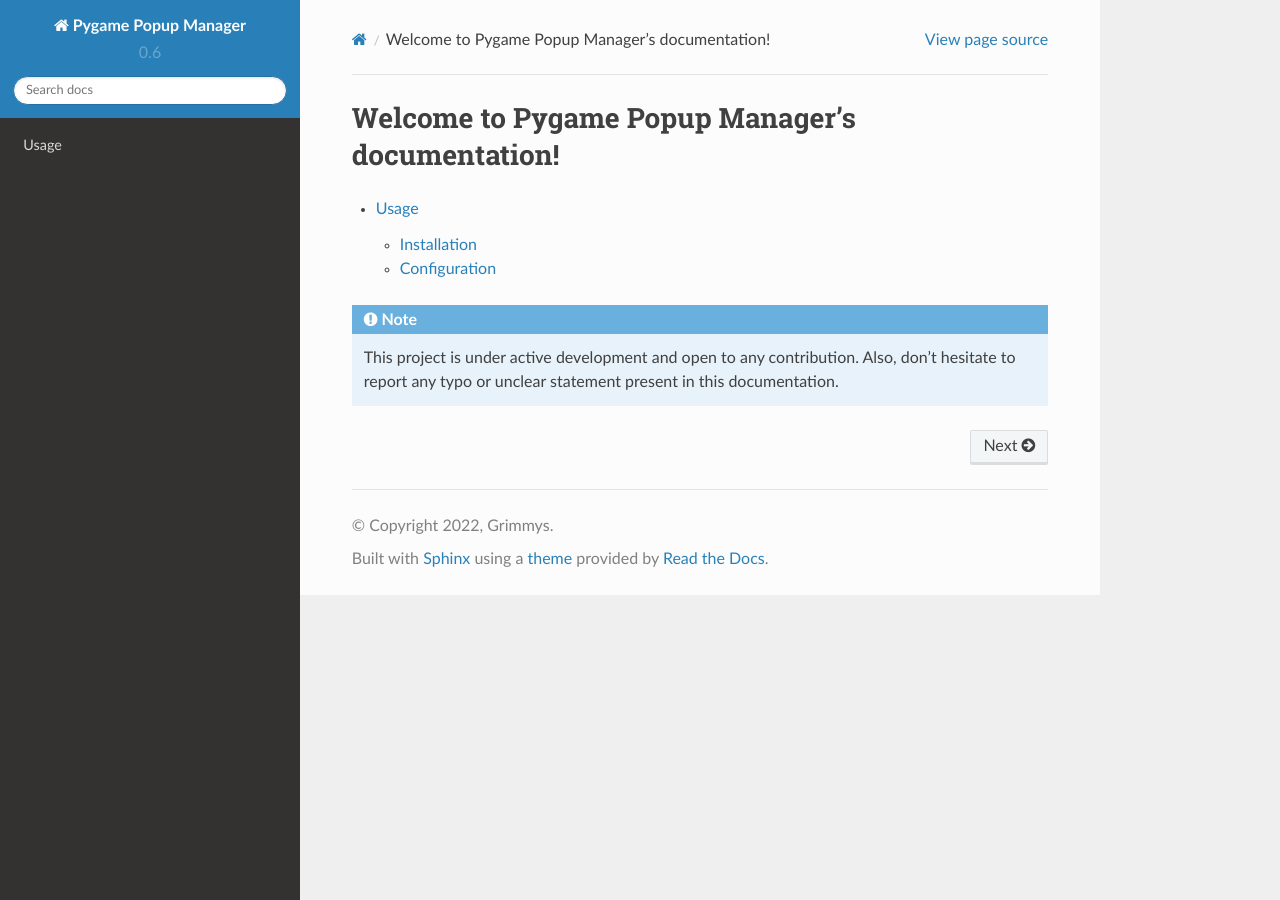
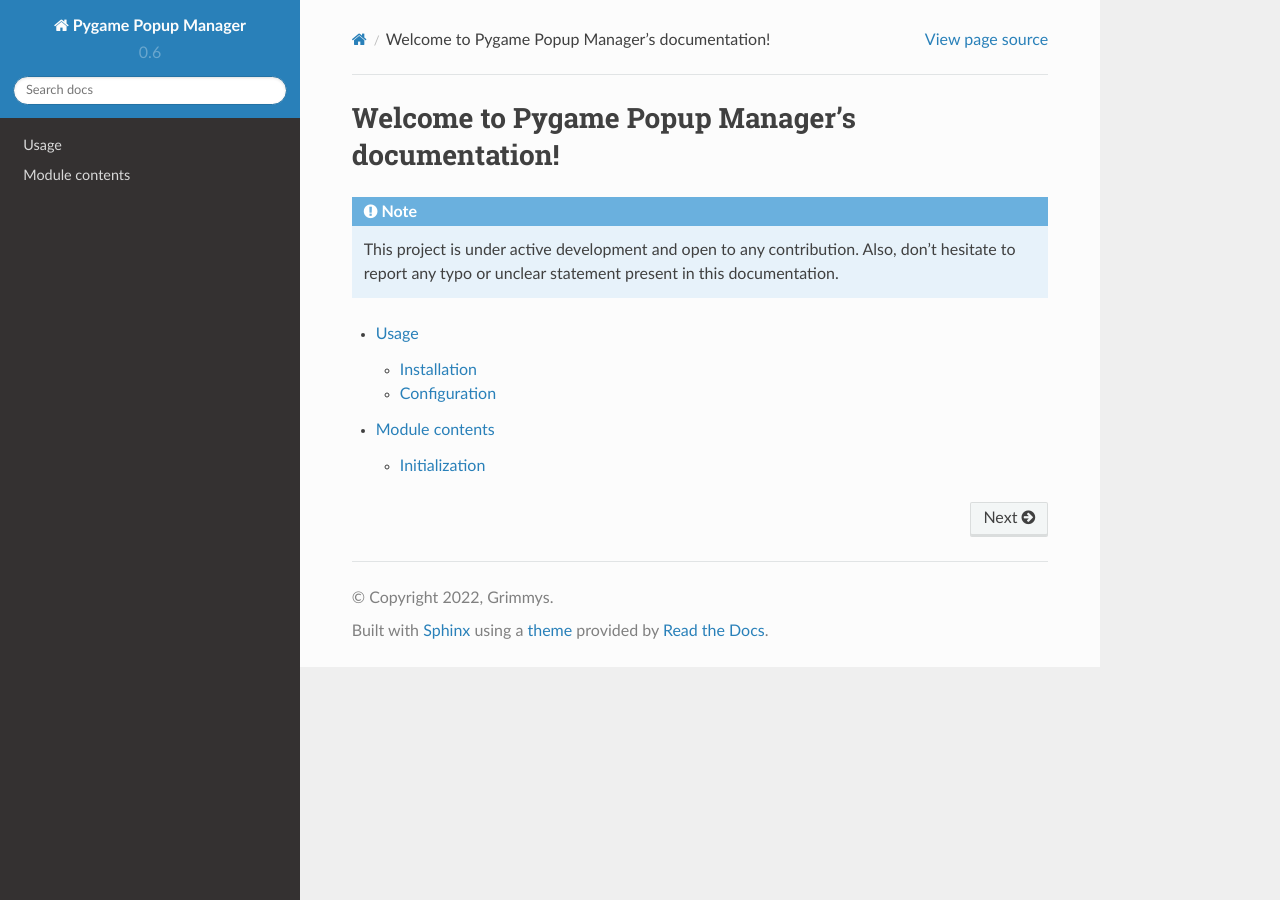
Before and after one commit to Grimmys/pygame_popup_manager, a Sphinx documentation site: the page built from docs/source/index.rst, in a window 1280 px wide. Built offline with Sphinx 7.4.7 and the Read the Docs theme 2.0.0, drawn with Linux system fonts in a browser that asks for light colours.

Commit message:
Add first module documentation

```diff
--- a/docs/source/index.rst
+++ b/docs/source/index.rst
@@ -1,12 +1,14 @@
 Welcome to Pygame Popup Manager's documentation!
 ================================================
-
-.. toctree::
-   :maxdepth: 2
-
-   usage
 
 .. note::
 
    This project is under active development and open to any contribution.
    Also, don't hesitate to report any typo or unclear statement present in this documentation.
+
+.. toctree::
+   :maxdepth: 2
+   :glob:
+
+   usage
+   module_content
--- /dev/null
+++ b/docs/source/module_content.rst
@@ -0,0 +1,8 @@
+Module contents
+================================================
+
+.. toctree::
+   :maxdepth: 2
+   :glob:
+
+   api/*
--- a/docs/source/usage.rst
+++ b/docs/source/usage.rst
@@ -13,5 +13,5 @@ The easiest way to install this package is to do it with pip:
 Configuration
 -------------
 
-`pygamepopup.init` function should be call right after
+:func:`initialization.init` function should be call right after
 `pygame.init` function in your code and before any further usage of stuff coming from Pygame Popup Manager.
```
Also changed, not shown: docs/source/api/initialization.rst (added, +11 -0 lines).
